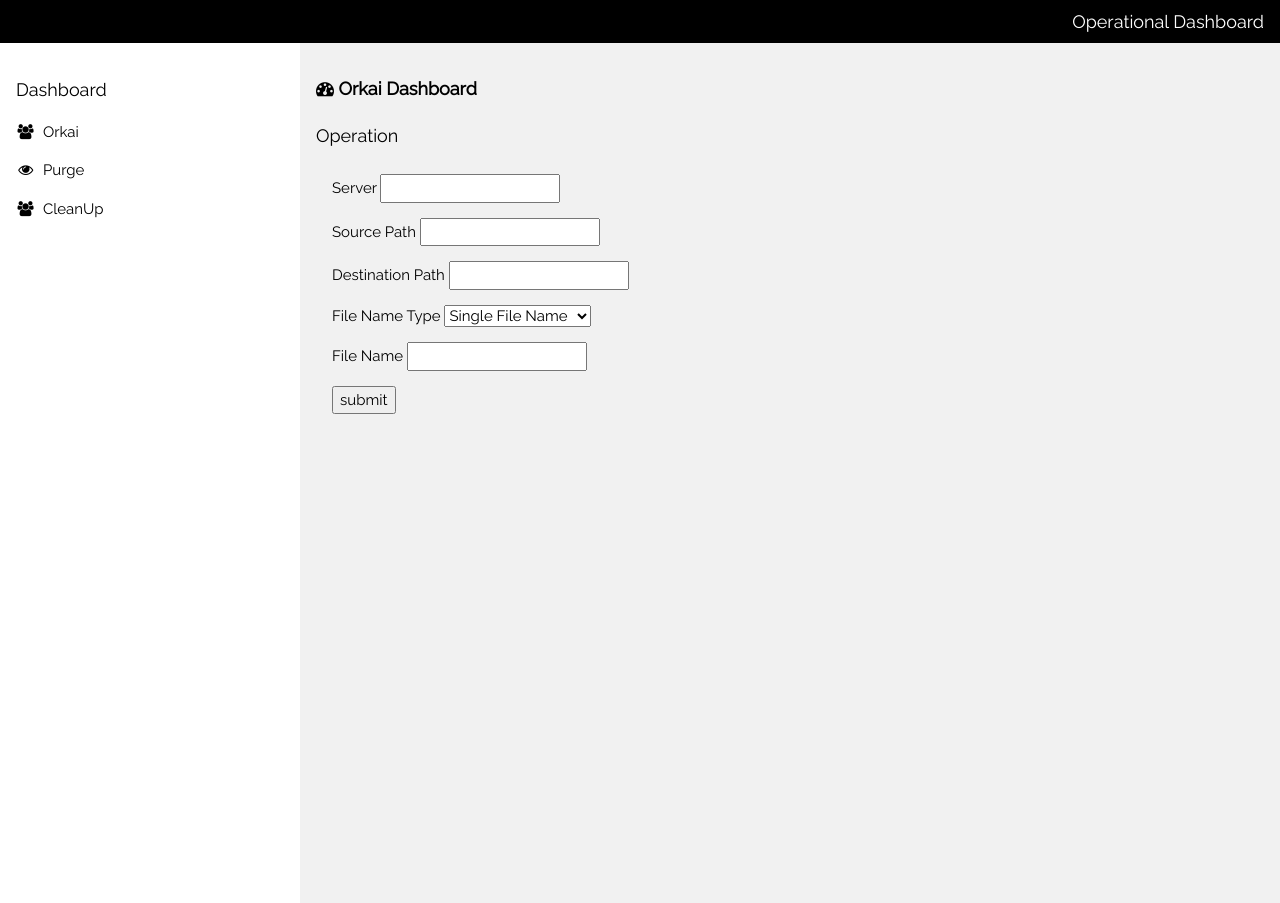
After one commit to sadhanaj28/operation_dashboard, a Flask app: page /orkai in a window 1280 px wide. The commit adds this page. Run offline with Flask 2, Linux system fonts and the light colour scheme.

Commit message:
navigate the menu url

```diff
--- a/app.py
+++ b/app.py
@@ -1,6 +1,7 @@
 # app.py or app/__init__.py
 from flask import Flask
 from Login.views import board
+from dashboard.views import dashboard
 
 app = Flask(__name__)
 # Load the default configuration
@@ -8,6 +9,9 @@ app.config.from_pyfile('config.py')
 
 # register login route
 app.register_blueprint(board)
+
+# register dashboard route
+app.register_blueprint(dashboard)
 
 # @app.route("/")
 # def login():
--- /dev/null
+++ b/dashboard/views.py
@@ -0,0 +1,34 @@
+from flask import Blueprint, request, render_template, redirect
+
+dashboard = Blueprint('dashboard', __name__)
+
+
+@dashboard.route('/orkai', methods=('GET', 'POST'))
+def display_orkai_dashboard_page():
+	if request.method == 'GET':
+		return render_template('orkai_dashboard.html', num=10)
+	else:
+		result = request.form
+		print(result)
+		server = request.form['server']
+		source_path = request.form['source_path']
+		destination_path = request.form['destination_path']
+		file_name_type = request.form['file_name_type']
+		file_name = request.form['file_name']
+		success_message = 'success'
+		error_message = 'failed'
+		return render_template('orkai_dashboard.html', num=10, error=error_message, success=success_message)
+
+@dashboard.route('/purge', methods=('GET', 'POST'))
+def display_purge_dashboard_page():
+	if request.method == 'GET':
+		return render_template('purge_dashboard.html', num=10)
+	else:
+		return render_template('purge_dashboard.html', num=10)
+
+@dashboard.route('/cleanup', methods=('GET', 'POST'))
+def display_cleanup_dashboard_page():
+	if request.method == 'GET':
+		return render_template('cleanup_dashboard.html', num=10)
+	else:
+		return render_template('cleanup_dashboard.html', num=10)
--- /dev/null
+++ b/templates/layout.html
@@ -0,0 +1,78 @@
+<!DOCTYPE html>
+<html>
+<title>W3.CSS Template</title>
+<meta charset="UTF-8">
+<meta name="viewport" content="width=device-width, initial-scale=1">
+<link rel="stylesheet" href="https://www.w3schools.com/w3css/4/w3.css">
+<link rel="stylesheet" href="https://fonts.googleapis.com/css?family=Raleway">
+<link rel="stylesheet" href="https://cdnjs.cloudflare.com/ajax/libs/font-awesome/4.7.0/css/font-awesome.min.css">
+<style>
+html,body,h1,h2,h3,h4,h5 {font-family: "Raleway", sans-serif}
+</style>
+<body class="w3-light-grey">
+
+<!-- Top container -->
+<div class="w3-bar w3-top w3-black w3-large" style="z-index:4">
+  <button class="w3-bar-item w3-button w3-hide-large w3-hover-none w3-hover-text-light-grey" onclick="w3_open();"><i class="fa fa-bars"></i>  Menu</button>
+  <span class="w3-bar-item w3-right">Operational Dashboard</span>
+</div>
+
+<!-- Sidebar/menu -->
+<nav class="w3-sidebar w3-collapse w3-white w3-animate-left" style="z-index:3;width:300px;" id="mySidebar"><br>
+  <div class="w3-container">
+    <h5>Dashboard</h5>
+  </div>
+  <div class="w3-bar-block">
+    <a href="#" class="w3-bar-item w3-button w3-padding-16 w3-hide-large w3-dark-grey w3-hover-black" onclick="w3_close()" title="close menu"><i class="fa fa-remove fa-fw"></i>  Close Menu</a>
+    <a href="{{ url_for('dashboard.display_orkai_dashboard_page') }}" class="w3-bar-item w3-button w3-padding"><i class="fa fa-users fa-fw"></i>  Orkai</a>
+    <a href="{{ url_for('dashboard.display_purge_dashboard_page') }}" class="w3-bar-item w3-button w3-padding"><i class="fa fa-eye fa-fw"></i>  Purge</a>
+    <a href="{{ url_for('dashboard.display_cleanup_dashboard_page') }}" class="w3-bar-item w3-button w3-padding"><i class="fa fa-users fa-fw"></i>  CleanUp</a><br><br>
+  </div>
+</nav>
+
+
+<!-- Overlay effect when opening sidebar on small screens -->
+<div class="w3-overlay w3-hide-large w3-animate-opacity" onclick="w3_close()" style="cursor:pointer" title="close side menu" id="myOverlay"></div>
+
+<!-- !PAGE CONTENT! -->
+<div class="w3-main" style="margin-left:300px;margin-top:43px;">
+    <div class="container">
+        {% block content %}
+        {% endblock %}
+    </div>
+
+
+  <!-- Footer -->
+  <footer class="w3-container w3-padding-16 w3-light-grey">
+  </footer>
+
+  <!-- End page content -->
+</div>
+
+<script>
+// Get the Sidebar
+var mySidebar = document.getElementById("mySidebar");
+
+// Get the DIV with overlay effect
+var overlayBg = document.getElementById("myOverlay");
+
+// Toggle between showing and hiding the sidebar, and add overlay effect
+function w3_open() {
+  if (mySidebar.style.display === 'block') {
+    mySidebar.style.display = 'none';
+    overlayBg.style.display = "none";
+  } else {
+    mySidebar.style.display = 'block';
+    overlayBg.style.display = "block";
+  }
+}
+
+// Close the sidebar with the close button
+function w3_close() {
+  mySidebar.style.display = "none";
+  overlayBg.style.display = "none";
+}
+</script>
+
+</body>
+</html>
--- a/templates/orkai_dashboard.html
+++ b/templates/orkai_dashboard.html
@@ -1,91 +1,34 @@
-<!DOCTYPE html>
-<html>
-<title>W3.CSS Template</title>
-<meta charset="UTF-8">
-<meta name="viewport" content="width=device-width, initial-scale=1">
-<link rel="stylesheet" href="https://www.w3schools.com/w3css/4/w3.css">
-<link rel="stylesheet" href="https://fonts.googleapis.com/css?family=Raleway">
-<link rel="stylesheet" href="https://cdnjs.cloudflare.com/ajax/libs/font-awesome/4.7.0/css/font-awesome.min.css">
-<style>
-html,body,h1,h2,h3,h4,h5 {font-family: "Raleway", sans-serif}
-</style>
-<body class="w3-light-grey">
-
-<!-- Top container -->
-<div class="w3-bar w3-top w3-black w3-large" style="z-index:4">
-  <button class="w3-bar-item w3-button w3-hide-large w3-hover-none w3-hover-text-light-grey" onclick="w3_open();"><i class="fa fa-bars"></i>  Menu</button>
-  <span class="w3-bar-item w3-right">Operational Dashboard</span>
-</div>
-
-<!-- Sidebar/menu -->
-<nav class="w3-sidebar w3-collapse w3-white w3-animate-left" style="z-index:3;width:300px;" id="mySidebar"><br>
-  <div class="w3-container">
-    <h5>Dashboard</h5>
-  </div>
-  <div class="w3-bar-block">
-    <a href="#" class="w3-bar-item w3-button w3-padding-16 w3-hide-large w3-dark-grey w3-hover-black" onclick="w3_close()" title="close menu"><i class="fa fa-remove fa-fw"></i>  Close Menu</a>
-    <a href="#" class="w3-bar-item w3-button w3-padding w3-blue"><i class="fa fa-users fa-fw"></i>  Orkai</a>
-    <a href="#" class="w3-bar-item w3-button w3-padding"><i class="fa fa-eye fa-fw"></i>  Purge</a>
-    <a href="#" class="w3-bar-item w3-button w3-padding"><i class="fa fa-users fa-fw"></i>  CleanUp</a><br><br>
-  </div>
-</nav>
-
-
-<!-- Overlay effect when opening sidebar on small screens -->
-<div class="w3-overlay w3-hide-large w3-animate-opacity" onclick="w3_close()" style="cursor:pointer" title="close side menu" id="myOverlay"></div>
-
-<!-- !PAGE CONTENT! -->
-<div class="w3-main" style="margin-left:300px;margin-top:43px;">
-
+{% extends "layout.html" %}
+{% block content %}
   <!-- Header -->
   <header class="w3-container" style="padding-top:22px">
-    <h5><b><i class="fa fa-dashboard"></i> Orkai</b></h5>
+    <h5><b><i class="fa fa-dashboard"></i> Orkai Dashboard</b></h5>
   </header>
 
   <div class="w3-container">
-    <h5>Recent Comments</h5>
+    <h5>Operation</h5>
     <div class="w3-row">
-      <div class="w3-col m2 text-center">
-        <img class="w3-circle" src="/w3images/avatar3.png" style="width:96px;height:96px">
-      </div>
       <div class="w3-col m10 w3-container">
-        <h4>John <span class="w3-opacity w3-medium">Sep 29, 2014, 9:12 PM</span></h4>
-        <p>Keep up the GREAT work! I am cheering for you!! Lorem ipsum dolor sit amet, consectetur adipiscing elit, sed do eiusmod tempor incididunt ut labore et dolore magna aliqua.</p><br>
+        <form action = "{{ url_for('dashboard.display_orkai_dashboard_page') }}" method = "POST">
+           <p>Server <input type = "text" name = "server" /></p>
+           <p>Source Path <input type = "text" name = "source_path" /></p>
+           <p>Destination Path <input type = "text" name = "destination_path" /></p>
+           <p>File Name Type
+                <select name="file_name_type">
+                  <option value="single_file_name">Single File Name</option>
+                  <option value="patern_file_name">Pattern File Name</option>
+                </select>
+           </p>
+          <p>File Name <input type = "text" name = "file_name" /></p>
+           <p><input type = "submit" value = "submit" /></p>
+        </form>
+        {% if error %}
+          <p class=error><strong>Error:</strong> {{ error }}
+        {% endif %}
+        {% if error %}
+          <p class=success><strong>Success:</strong> {{ success }}
+        {% endif %}
       </div>
     </div>
   </div>
-
-  <!-- Footer -->
-  <footer class="w3-container w3-padding-16 w3-light-grey">
-  </footer>
-
-  <!-- End page content -->
-</div>
-
-<script>
-// Get the Sidebar
-var mySidebar = document.getElementById("mySidebar");
-
-// Get the DIV with overlay effect
-var overlayBg = document.getElementById("myOverlay");
-
-// Toggle between showing and hiding the sidebar, and add overlay effect
-function w3_open() {
-  if (mySidebar.style.display === 'block') {
-    mySidebar.style.display = 'none';
-    overlayBg.style.display = "none";
-  } else {
-    mySidebar.style.display = 'block';
-    overlayBg.style.display = "block";
-  }
-}
-
-// Close the sidebar with the close button
-function w3_close() {
-  mySidebar.style.display = "none";
-  overlayBg.style.display = "none";
-}
-</script>
-
-</body>
-</html>
+{% endblock %}
```
Also changed, not shown: Login/views.py (+7 -4 lines), orkai/views.py (deleted, +0 -7 lines), templates/cleanup_dashboard.html (added, +21 -0 lines), templates/purge_dashboard.html (added, +21 -0 lines), Login/api_views.py (added), dashboard/__init__.py (added), dashboard/forms.py (added).
